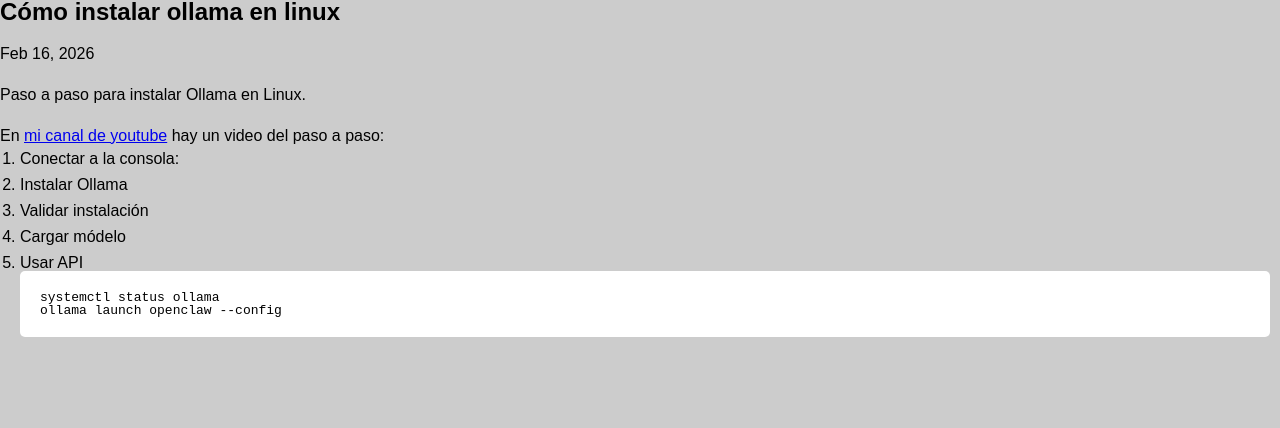
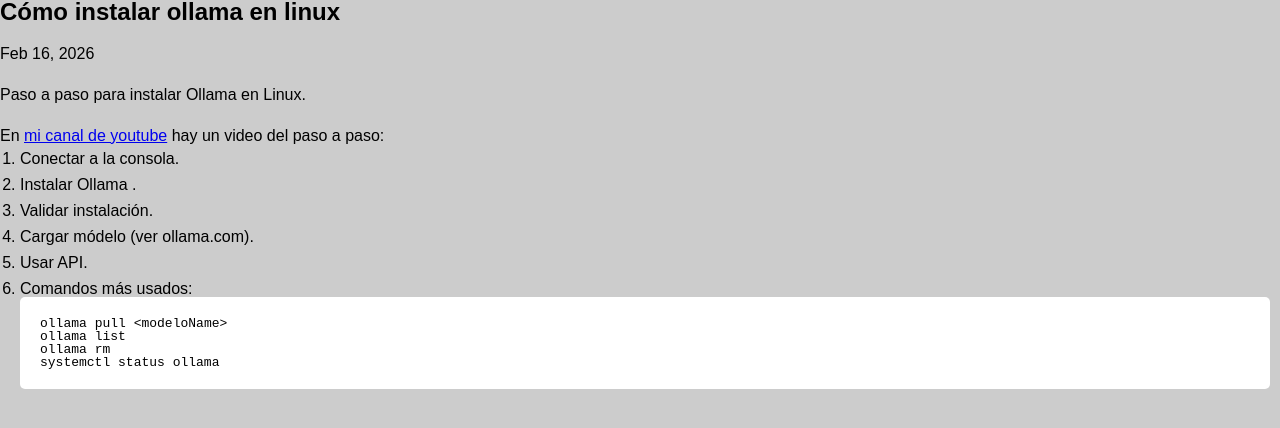
Before and after one commit to codigo8a/codigo8a.github.io, a Jekyll site: the page built from _posts/2026-02-16-ollama-en-linux.md, in a window 1280 px wide. Shown: the top 428 px of the page. Built offline with Jekyll 4.4.1, drawn with Linux system fonts in a browser that asks for light colours; nearby versions of some CDN libraries.

Commit message:
fix: update tags and improve formatting in ollama installation guide

````diff
--- a/_posts/2026-02-16-ollama-en-linux.md
+++ b/_posts/2026-02-16-ollama-en-linux.md
@@ -4,19 +4,22 @@
 description: Cómo instalar ollama en linux
 comments: true
 category: Youtube
-tags: Tutoriales Linux
+tags: Tutoriales Linux IA
 youtube: https://youtu.be/rSuEqJ1YvwQ
 ---
 Paso a paso para instalar Ollama en Linux.
 
 En <a target="_blank" href="{{ page.youtube }}">mi canal de youtube</a> hay un video del paso a paso:
 
-1. Conectar a la consola:
-2. Instalar Ollama
-3. Validar instalación
-4. Cargar módelo
-5. Usar API
+1. Conectar a la consola.
+2. Instalar Ollama .
+3. Validar instalación.
+4. Cargar módelo (ver ollama.com).
+5. Usar API.
+6. Comandos más usados:
 ```csharp
+ollama pull <modeloName>
+ollama list
+ollama rm
 systemctl status ollama
-ollama launch openclaw --config
 ```
````
